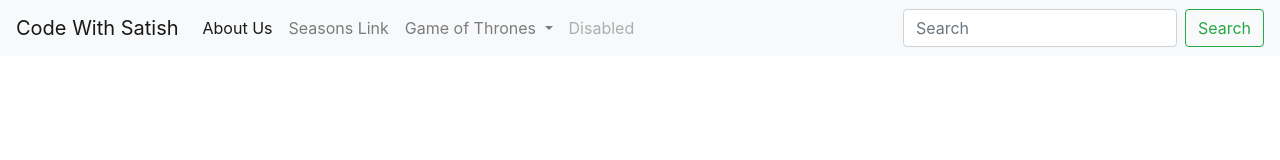
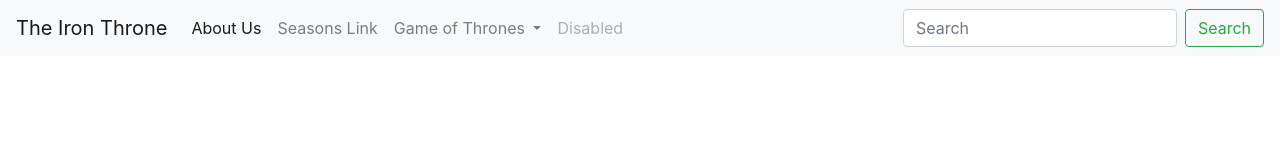
Before and after one commit to SatishPatil108/Sample_REPO, a plain HTML site: page index.html in a window 1280 px wide. Drawn offline with nearby package versions, Linux system fonts and the light colour scheme.

Commit message:
The Iron Throne

```diff
--- a/index.html
+++ b/index.html
@@ -12,7 +12,7 @@
   </head>
   <body>
     <nav class="navbar navbar-expand-lg navbar-light bg-light">
-        <a class="navbar-brand" href="#">Code With Satish</a>
+        <a class="navbar-brand" href="#">The Iron Throne</a>
         <button class="navbar-toggler" type="button" data-toggle="collapse" data-target="#navbarSupportedContent" aria-controls="navbarSupportedContent" aria-expanded="false" aria-label="Toggle navigation">
           <span class="navbar-toggler-icon"></span>
         </button>
```
